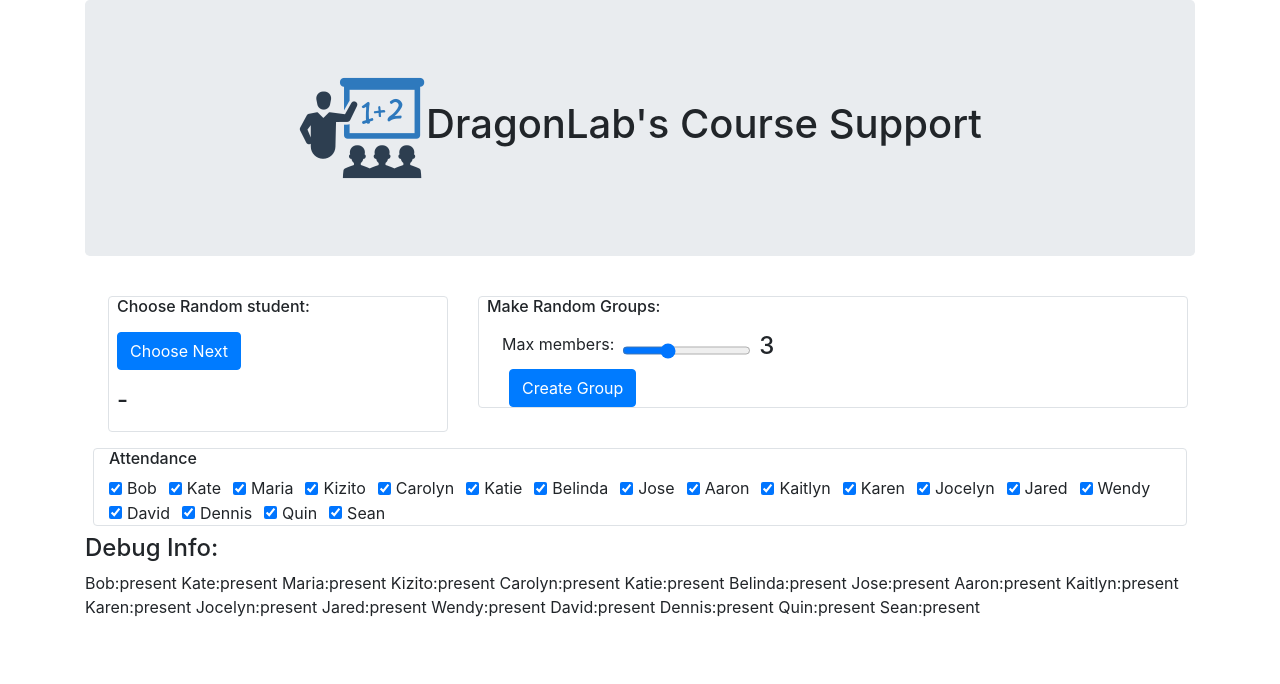
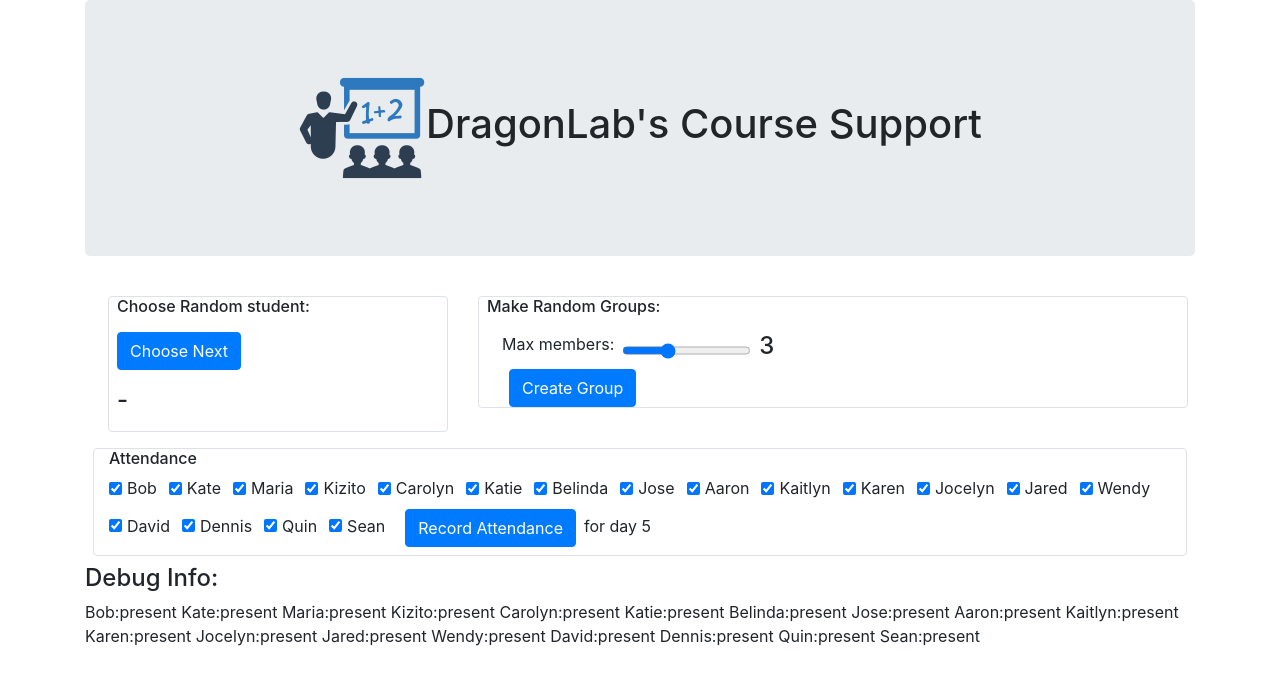
Before and after one commit to tobydragon/course-support, a React (Create React App) app: page / in a window 1280 px wide. Shown: the top 684 px of the page. Built offline with nearby package versions, Linux system fonts and the light colour scheme.

Commit message:
Added first server communication to record attendance

```diff
--- a/package.json
+++ b/package.json
@@ -6,10 +6,11 @@
     "@testing-library/jest-dom": "^5.11.9",
     "@testing-library/react": "^11.2.5",
     "@testing-library/user-event": "^12.8.1",
+    "axios": "^0.26.1",
     "react": "^17.0.1",
     "react-bootstrap": "1.5.1",
     "react-dom": "^17.0.1",
-    "react-scripts": "4.0.3",
+    "react-scripts": "^5.0.0",
     "web-vitals": "^1.1.0"
   },
   "scripts": {
--- /dev/null
+++ b/src/http-common.js
@@ -0,0 +1,7 @@
+import axios from "axios";
+export default axios.create({
+  baseURL: "http://localhost:8080/api",
+  headers: {
+    "Content-type": "application/json"
+  }
+});
--- a/src/main/js/AttendanceChecker.jsx
+++ b/src/main/js/AttendanceChecker.jsx
@@ -1,10 +1,14 @@
-import {Container, Form} from "react-bootstrap"
+import {Button, Container, Form} from "react-bootstrap"
 
 export const AttendanceChecker = (props) => {
 
     //when a checkbox is changed, whomever created this checker by calling the function they sent with the studentName
     const onCheckboxChange = (e) => {
         props.switchStudentStatus(e.target.name)
+    }
+
+    const onRecordAttendance = (e) => {
+        props.recordAttendance(5);
     }
 
     //takes one key-value pair from the props.roster map and creates a single checkbox with listener from it
@@ -21,6 +25,8 @@ export const AttendanceChecker = (props) => {
         <Container className="border rounded m-2">
             <h6> Attendance </h6>
             {Array.from (props.roster, produceCheckbox)}
+            <Button className="m-2" onClick={onRecordAttendance}>Record Attendance</Button>
+            for day 5
         </Container>
     );
 };
--- /dev/null
+++ b/src/main/js/AttendanceDataService.js
@@ -0,0 +1,15 @@
+import axiosInstance from "../../http-common"
+
+class AttendanceDataService {
+
+    getAllAttendanceMarks(){
+        return axiosInstance.get("/attendanceMarks");
+    }
+
+    recordAttendance(attendanceMarks){
+        console.log("In recordAttendance, marks:", attendanceMarks);
+        return axiosInstance.post("/attendanceMarks", attendanceMarks);
+    }
+}
+
+export default new AttendanceDataService();
--- a/src/main/js/ClassroomDashboard.jsx
+++ b/src/main/js/ClassroomDashboard.jsx
@@ -4,6 +4,7 @@ import { Col, Container, Row } from "react-bootstrap";
 import AttendanceChecker from "./AttendanceChecker";
 import GroupBuilder from "./GroupBuilder";
 import SingleStudentSelector from "./SingleStudentSelector";
+import AttendanceDataService from "./AttendanceDataService";
 
 export const presentListFromRosterMap = (rosterMap) => {
     return Array.from(rosterMap).filter( mapEntry => (mapEntry[1] === "present")).map(mapEntry=>mapEntry[0]);
@@ -15,7 +16,7 @@ export const ClassroomDashboard = (props) => {
     props.studentNames.forEach(studentName=>(rosterMapStart.set(studentName, "present")));
     const [roster, setRoster] = useState(rosterMapStart);
 
-    //a function to give to others than need to be able to effect change on the data structure
+    //give this to other components that need to update attendanceMarks in the rosterMap
     const switchStudentStatus = (studentName) => {
         if(roster.get(studentName)==="present"){
             roster.set(studentName, "absent");
@@ -24,6 +25,20 @@ export const ClassroomDashboard = (props) => {
             roster.set(studentName, "present");
         }
         setRoster(new Map(roster));
+    }
+
+    //give this to other components that need to record attendance to the server
+    const recordAttendance = (dayNumber) => {
+        const attendanceMarks =  Array.from (roster, ([studentName, status])=> (
+            {
+                "studentId": studentName,
+                "courseId": props.courseId,
+                "dayNumber": dayNumber,
+                "status": status
+
+            }));
+        console.log(attendanceMarks);
+        AttendanceDataService.recordAttendance(attendanceMarks);
     }
 
     return (
@@ -37,7 +52,7 @@ export const ClassroomDashboard = (props) => {
                 </Col>
             </Row>
             <Row>
-                <AttendanceChecker roster={roster} switchStudentStatus={switchStudentStatus}/>
+                <AttendanceChecker roster={roster} switchStudentStatus={switchStudentStatus} recordAttendance={recordAttendance} />
             </Row>
             <Row>
                 <h4> Debug Info: </h4>
--- a/src/main/js/CourseSupport.jsx
+++ b/src/main/js/CourseSupport.jsx
@@ -7,7 +7,7 @@ const CourseSupport = (props) => {
     return (
         <Container>
             <CourseSupportHeader />
-            <ClassroomDashboard studentNames={props.studentNames} />
+            <ClassroomDashboard courseId={props.courseId} studentNames={props.studentNames} />
         </Container>
     );
 };
--- a/src/test/js/CourseSupportDemo.js
+++ b/src/test/js/CourseSupportDemo.js
@@ -6,7 +6,7 @@ import CourseSupport from "../../main/js/CourseSupport"
 export const CourseSupportDemo = (props) => {
     return (
         <div>
-            <CourseSupport studentNames={exampleOf18Students} />
+            <CourseSupport courseId="220" studentNames={exampleOf18Students} />
         </div>
     );
 };
```
Also changed, not shown: 1 other file (tests, documents, lock files or other folders).
